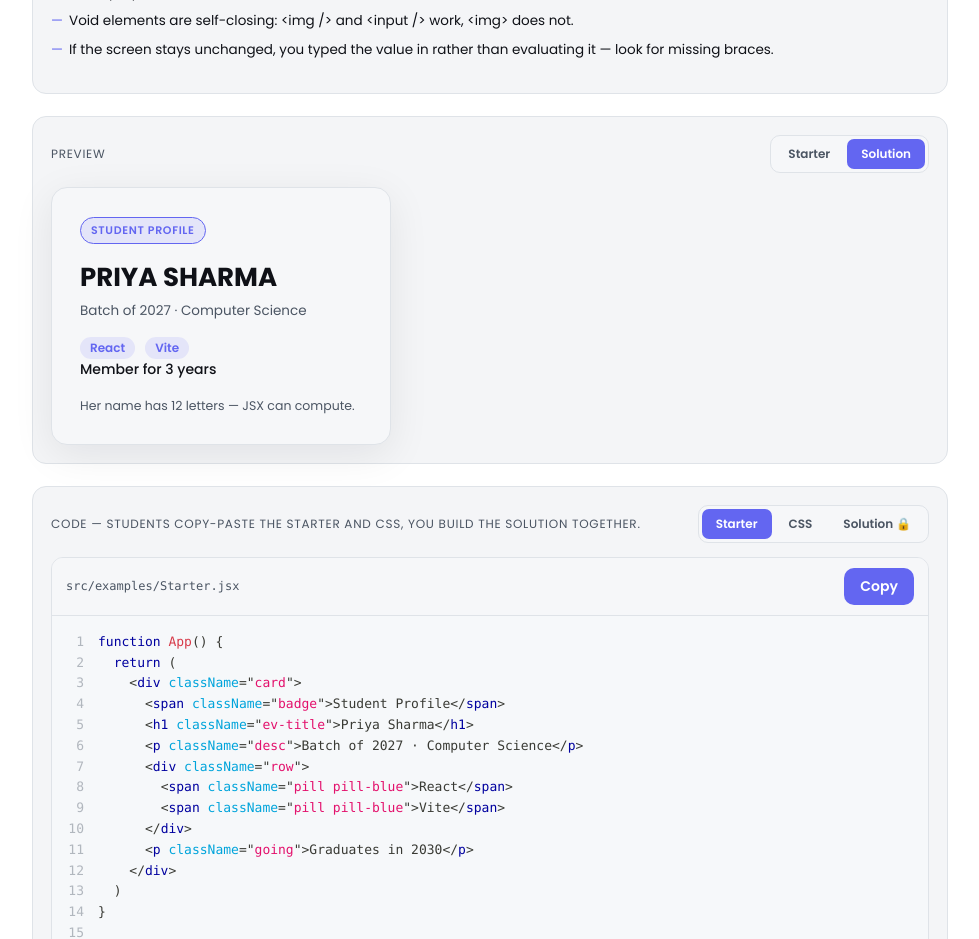
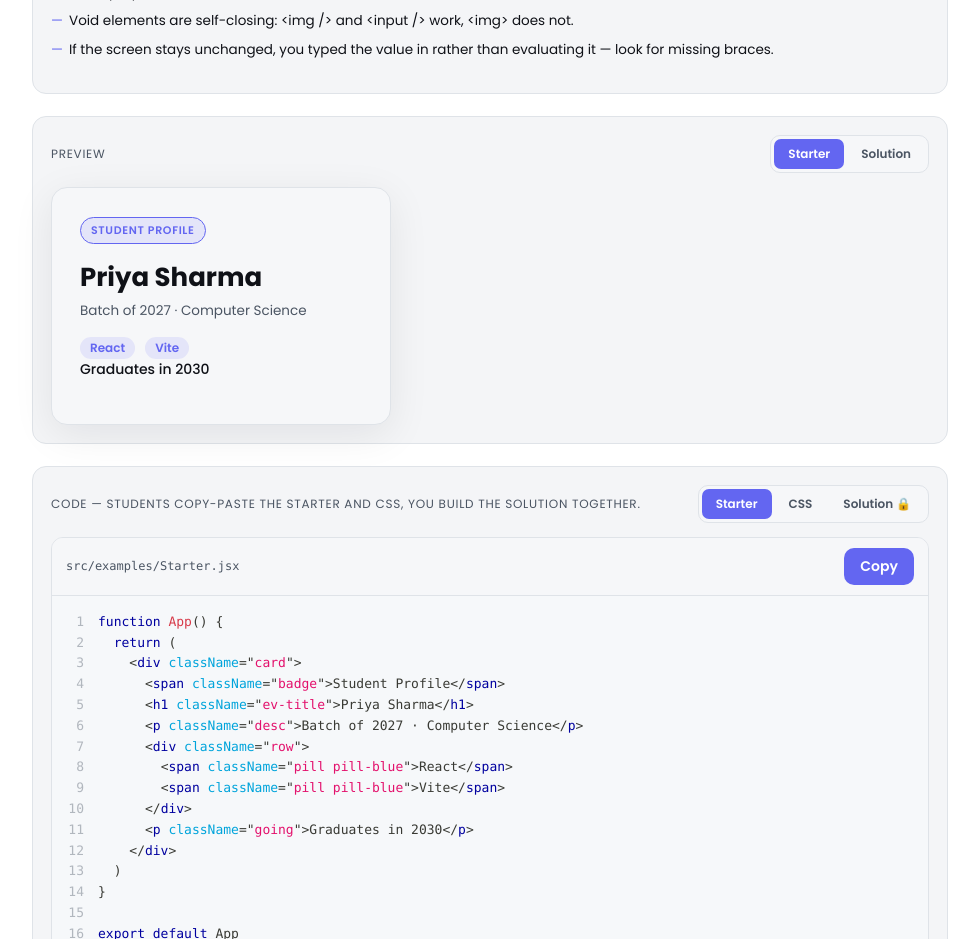
Before and after one commit to icancodefyi/react-session, a React (Vite) app: page / in a window 1280 px wide. Shown: the part 900-1839 px from the top of the page, without its empty margins (300-1279 px from the left). Built offline with nearby package versions, Linux system fonts and the light colour scheme.

Commit message:
fix: preview defaults to starter again

```diff
--- a/src/App.jsx
+++ b/src/App.jsx
@@ -28,7 +28,7 @@ function findItem(id) {
 }
 
 function ConceptView({ item, unlocked, onRequestSolution, onRelock, templateCss }) {
-  const [previewMode, setPreviewMode] = useState('solution')
+  const [previewMode, setPreviewMode] = useState('starter')
   const [codeMode, setCodeMode] = useState('starter')
 
   const Active = previewMode === 'starter' ? item.Starter : item.Solution
```
